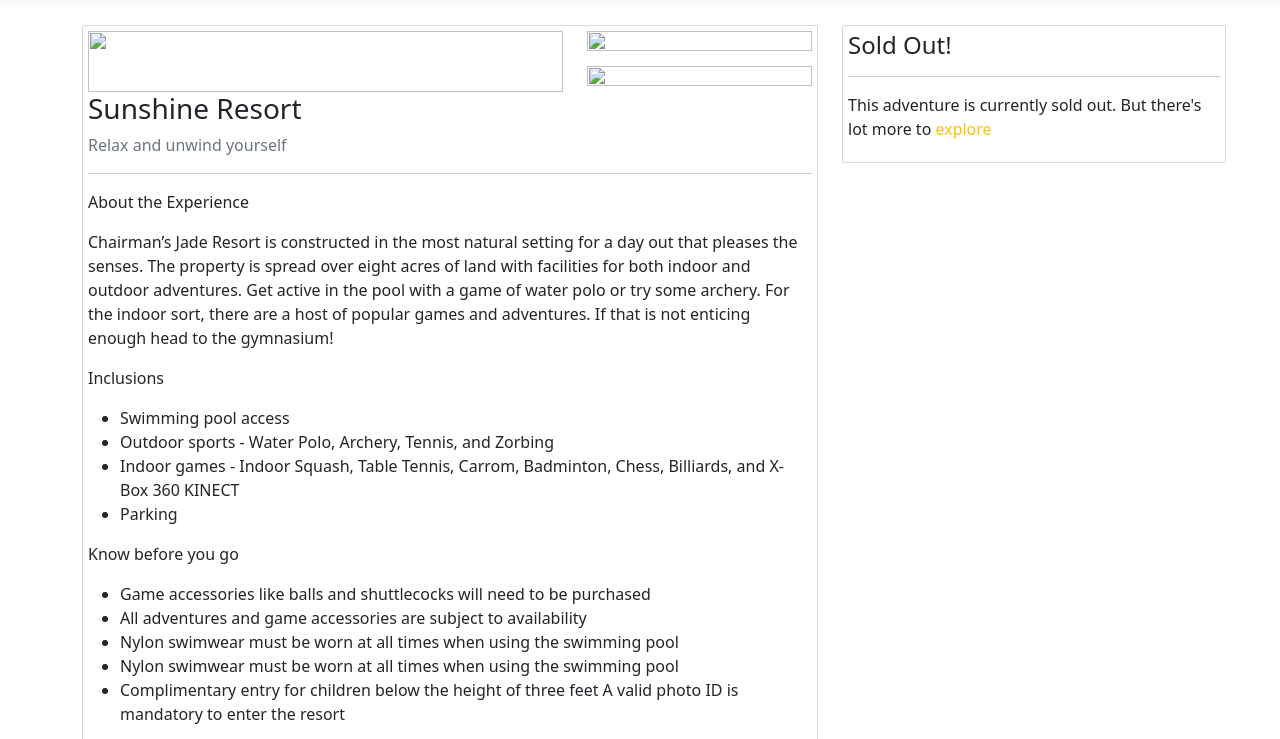
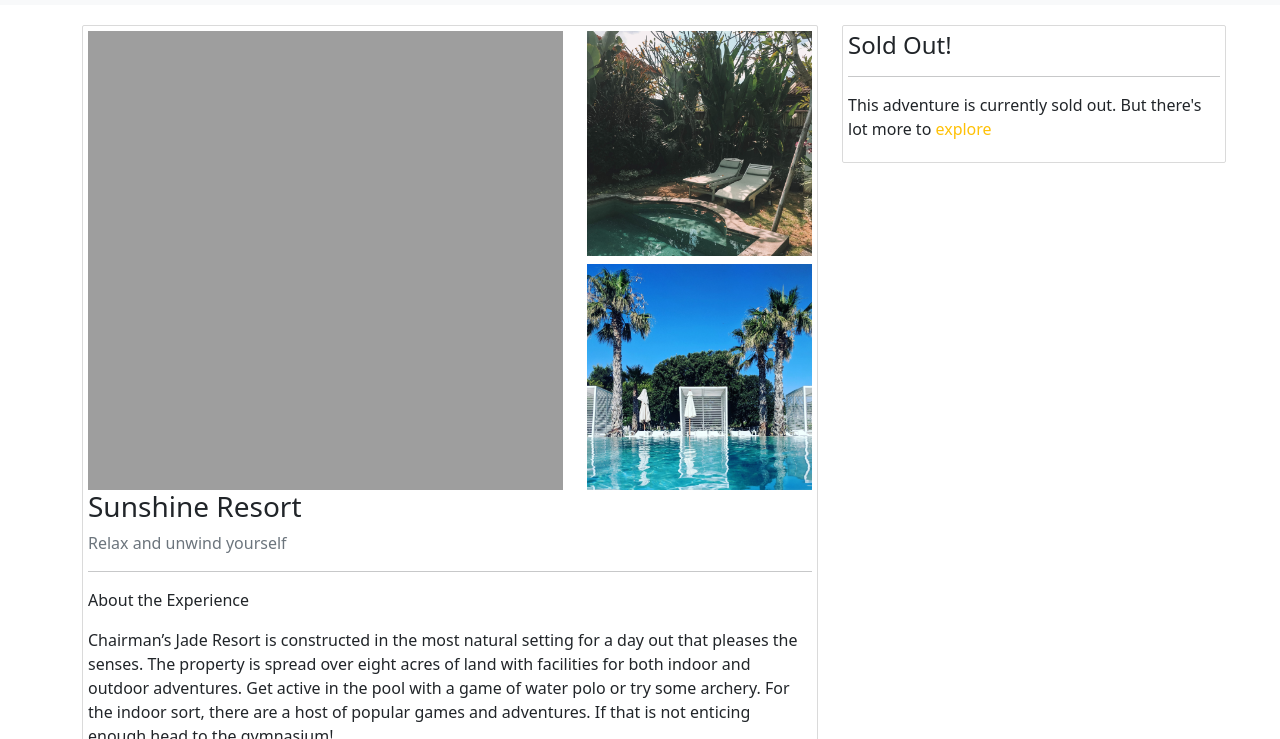
Before and after one commit to muskanvarshney8077/Qtrip, a plain HTML site: page pages/adventures/resort/index.html in a window 1280 px wide. Shown: the part 51-790 px from the top of the page. Drawn offline with nearby package versions, Linux system fonts and the light colour scheme; the site is published under a folder, as on GitHub Pages, so addresses that start at the root find nothing.

Commit message:
update relative path in resort

```diff
--- a/pages/adventures/resort/index.html
+++ b/pages/adventures/resort/index.html
@@ -46,15 +46,15 @@
           <div class="adventure-detail-card">
             <div class="row ">
               <div class="col-lg-8 ">
-                <img class="adventure-card-image" src="/assets/adventures/resort/resort1.jpg" alt="">
+                <img class="adventure-card-image" src="../../../assets/adventures/resort/resort1.jpg" alt="">
               </div>
               <div class="col-lg-4 ">
                 <div class="d-lg-block d-none">
-                  <img class="adventure-card-image pb-2" src="/assets/adventures/resort/resort2.jpg" alt="">
+                  <img class="adventure-card-image pb-2" src="../../../assets/adventures/resort/resort2.jpg" alt="">
                 </div>
 
                 <div class="d-lg-block d-none">
-                  <img class="adventure-card-image" src="/assets/adventures/resort/resort3.jpg" alt="">
+                  <img class="adventure-card-image" src="../../../assets/adventures/resort/resort3.jpg" alt="">
                 </div>
 
               </div>
```
